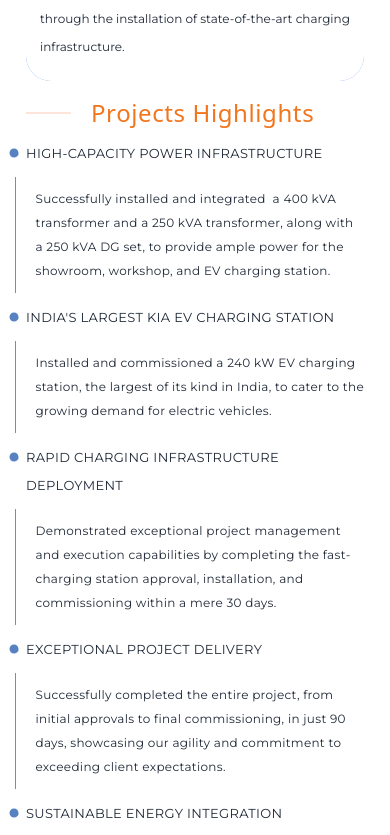
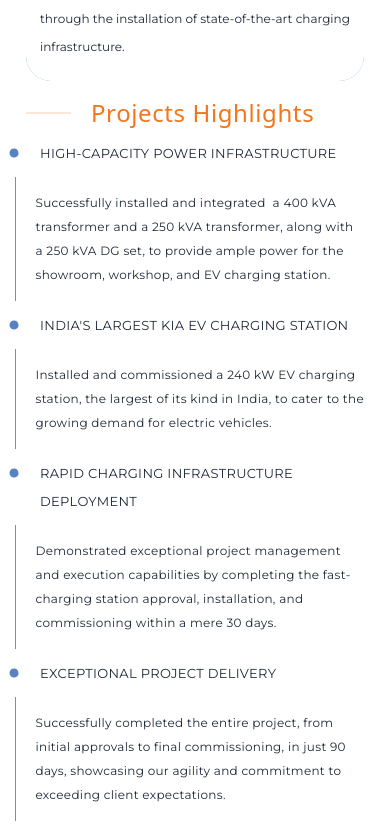
Before and after one commit to samstyles17/electra-webapp, a React (Vite) app: page /projectsectorial in a window 390 px wide. Shown: the part 2160-2995 px from the top of the page. Built offline with nearby package versions, Linux system fonts and the light colour scheme.

Commit message:
minor fix

```diff
--- a/src/components/ProjectHeader/ProjectHeader.css
+++ b/src/components/ProjectHeader/ProjectHeader.css
@@ -125,6 +125,14 @@
     .project-header > span {
       background-position: center;
     }
+}
 
+@media (max-width: 320px) {
+    .project-header-title {
+        width: 100% !important;
+        padding: 8px 20px !important;
+        border-radius: 30px !important;
+        font-size: 11px !important;
 
+    }
 }
--- a/src/components/ProjectHighlights/ProjectHighlights.css
+++ b/src/components/ProjectHighlights/ProjectHighlights.css
@@ -34,6 +34,7 @@
 
   .project-highlight-list>li>h4 {
     font-size: 13px;
+    padding-left: 14px;
   }
 
   .project-highlight-list>li>p {
@@ -41,8 +42,8 @@
     border-left: 1px solid #5793ED;
     margin-left: -11.5px;
     padding-left: 20px;
-    padding-top: 10px;
-    padding-bottom: 10px;
+    padding-top: 14px;
+    padding-bottom: 14px;
   }
 
   .project-images {
```
